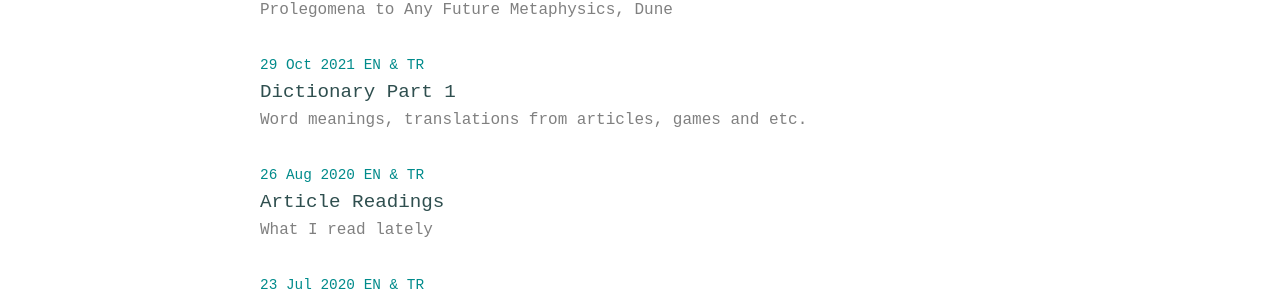
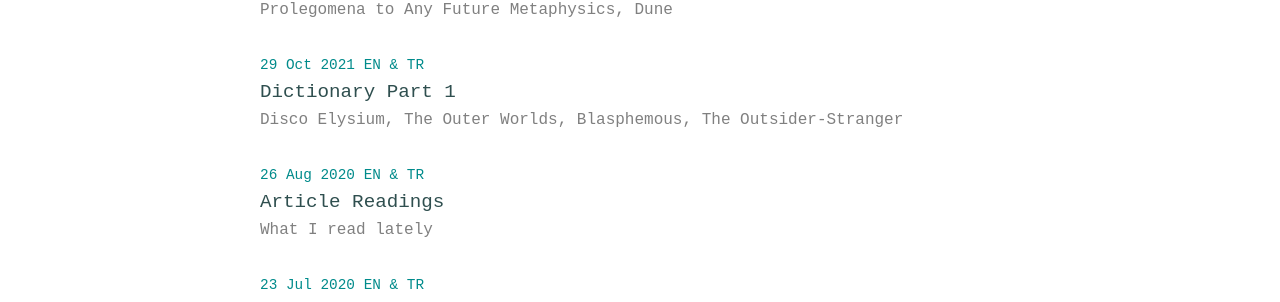
Before and after one commit to fatihmeh/fatihmeh.github.io, a Jekyll site: the page built from notes/index.html, in a window 1280 px wide. Shown: the part 318-620 px from the top of the page. Built offline with Jekyll 4.4.1, drawn with Linux system fonts in a browser that asks for light colours.

Commit message:
Update excerpt

```diff
--- a/_notes/2021-10-29-tr-dictionary.md
+++ b/_notes/2021-10-29-tr-dictionary.md
@@ -3,7 +3,7 @@
 title: Dictionary Part 1
 date: 2021-10-29
 lang: EN & TR
-excerpt: Word meanings, translations from articles, games and etc.
+excerpt: Disco Elysium, The Outer Worlds, Blasphemous, The Outsider-Stranger
 category: note
 ---
 
```
